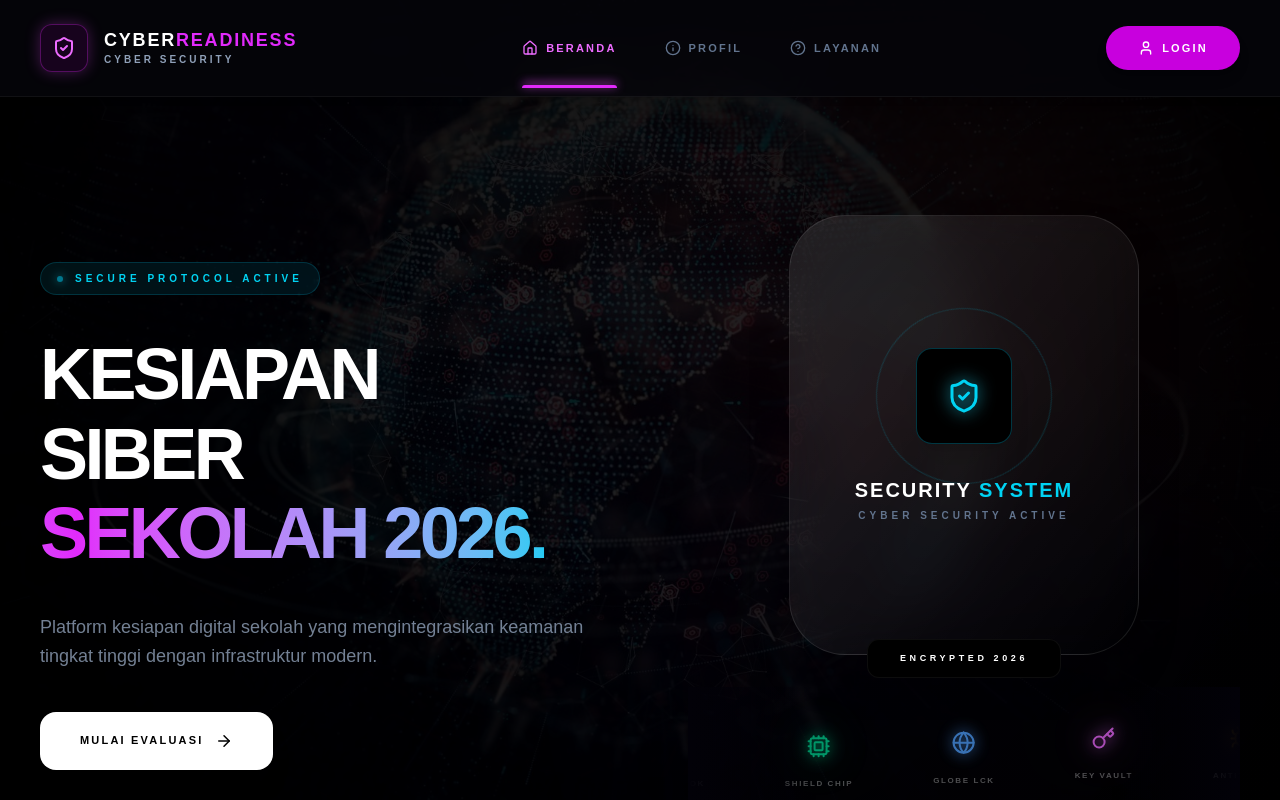
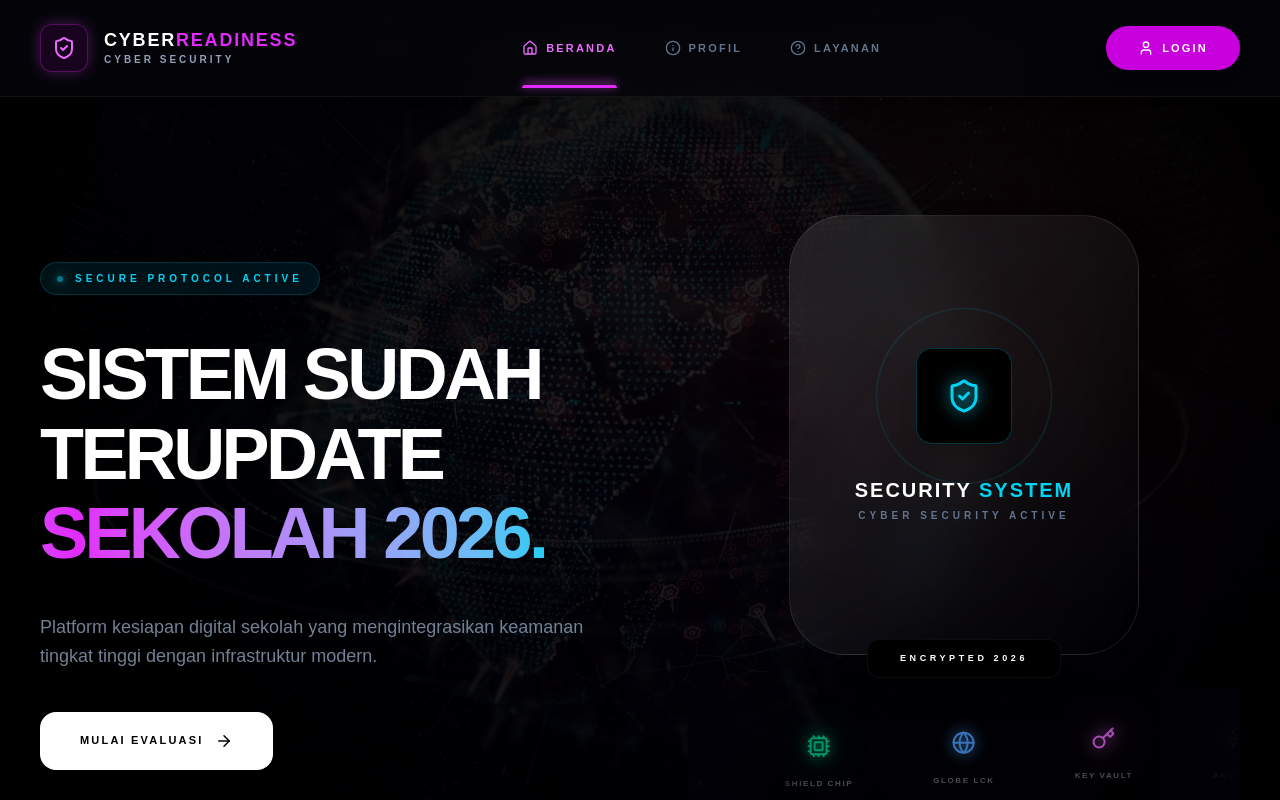
Before and after one commit to Edwinn1711/cyber-backend, a Next.js app: page / in a window 1280 px wide. Shown: the top 800 px of the page. Built offline with nearby package versions, Linux system fonts and the light colour scheme.

Commit message:
tes update teks

```diff
--- a/app/(loginregister)/page.tsx
+++ b/app/(loginregister)/page.tsx
@@ -752,7 +752,7 @@ export default function CyberLandingDark() {
               <div className="inline-flex items-center gap-3 px-4 py-2 bg-cyan-500/10 border border-cyan-500/20 text-cyan-400 rounded-full text-[9px] lg:text-[10px] font-black tracking-[0.4em] uppercase backdrop-blur-md">
                 <div className="w-1.5 h-1.5 rounded-full bg-cyan-500 animate-pulse shadow-[0_0_10px_#22d3ee]"/> SECURE PROTOCOL ACTIVE
               </div>
-              <h2 className="text-4xl sm:text-5xl lg:text-7xl font-black text-white tracking-tighter leading-[1.1] uppercase">Kesiapan Siber <br/><span className="text-transparent bg-clip-text bg-gradient-to-r from-blue-400 via-fuchsia-500 to-cyan-400 animate-gradient-x">Sekolah 2026.</span></h2>
+              <h2 className="text-4xl sm:text-5xl lg:text-7xl font-black text-white tracking-tighter leading-[1.1] uppercase">SISTEM SUDAH TERUPDATE <br/><span className="text-transparent bg-clip-text bg-gradient-to-r from-blue-400 via-fuchsia-500 to-cyan-400 animate-gradient-x">Sekolah 2026.</span></h2>
               <p className="text-sm lg:text-lg font-medium text-slate-400 leading-relaxed max-w-xl opacity-80">Platform kesiapan digital sekolah yang mengintegrasikan keamanan tingkat tinggi dengan infrastruktur modern.</p>
               <div className="w-full flex justify-center lg:justify-start">
                 <button onClick={() => setIsLoginOpen(true)} className="group relative w-full sm:w-auto px-10 py-5 bg-white text-black rounded-2xl font-black text-[11px] tracking-[0.2em] uppercase transition-all hover:bg-cyan-400 hover:text-white shadow-xl flex items-center justify-center gap-3">
```
